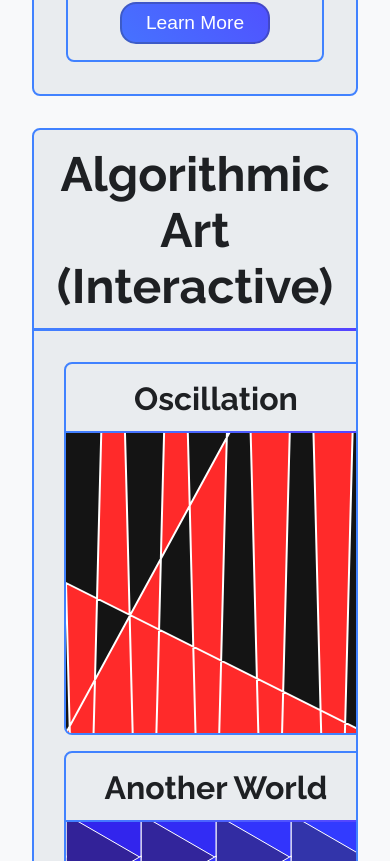
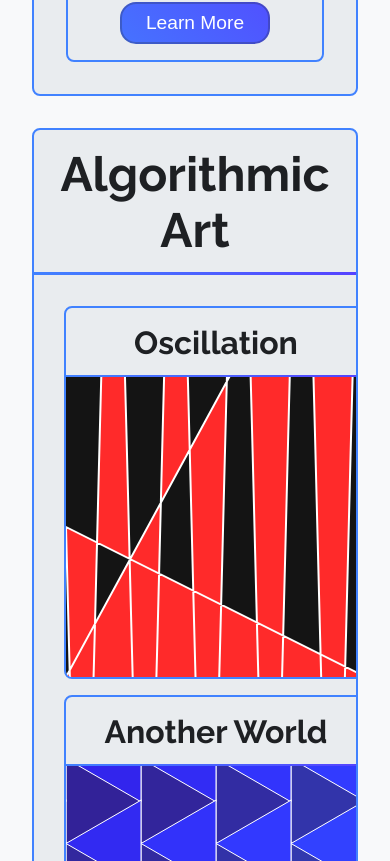
Before and after one commit to GianMarcoAlagna/Portfolio, a React (Vite) app: page / in a window 390 px wide. Shown: the part 4023-4884 px from the top of the page. Built offline with nearby package versions, Linux system fonts and the light colour scheme; a web font is replaced by a local one.

Commit message:
Made artwork dynamic for mobile responsiveness

```diff
--- a/src/components/Art/Art.jsx
+++ b/src/components/Art/Art.jsx
@@ -27,7 +27,7 @@ export const Art = () => {
   return (
     <Card>
       <Card.Header>
-        <h2 className="header">Algorithmic Art<br />(Interactive)</h2>
+        <h2 className="header">Algorithmic Art</h2>
       </Card.Header>
       <Card.Body>
         <div className="art__grid">
--- a/src/components/Card/Card.css
+++ b/src/components/Card/Card.css
@@ -15,6 +15,7 @@
     box-shadow: -0.5rem 0.5rem 1rem rgba(0, 0, 0, 0.75);
     transform: translate(0.15rem, -0.15rem);
   }
+
   .card__header {
     text-align: center;
     margin: 0rem;
--- a/src/components/Contact/Contact.jsx
+++ b/src/components/Contact/Contact.jsx
@@ -5,7 +5,7 @@ export const Contact = () => {
   return (
     <Card>
       <Card.Header>
-        Contact Me
+        <h4 className="header">Contact</h4>
       </Card.Header>
       <Card.Body>
         <a
--- a/src/components/Resume/Resume.jsx
+++ b/src/components/Resume/Resume.jsx
@@ -6,7 +6,7 @@ export const Resume = () => {
   return (
     <Card>
       <Card.Header>
-        Curriculum Vitae
+        <h4 className="header">Resume</h4>
       </Card.Header>
       <Card.Body>
         <a
```
